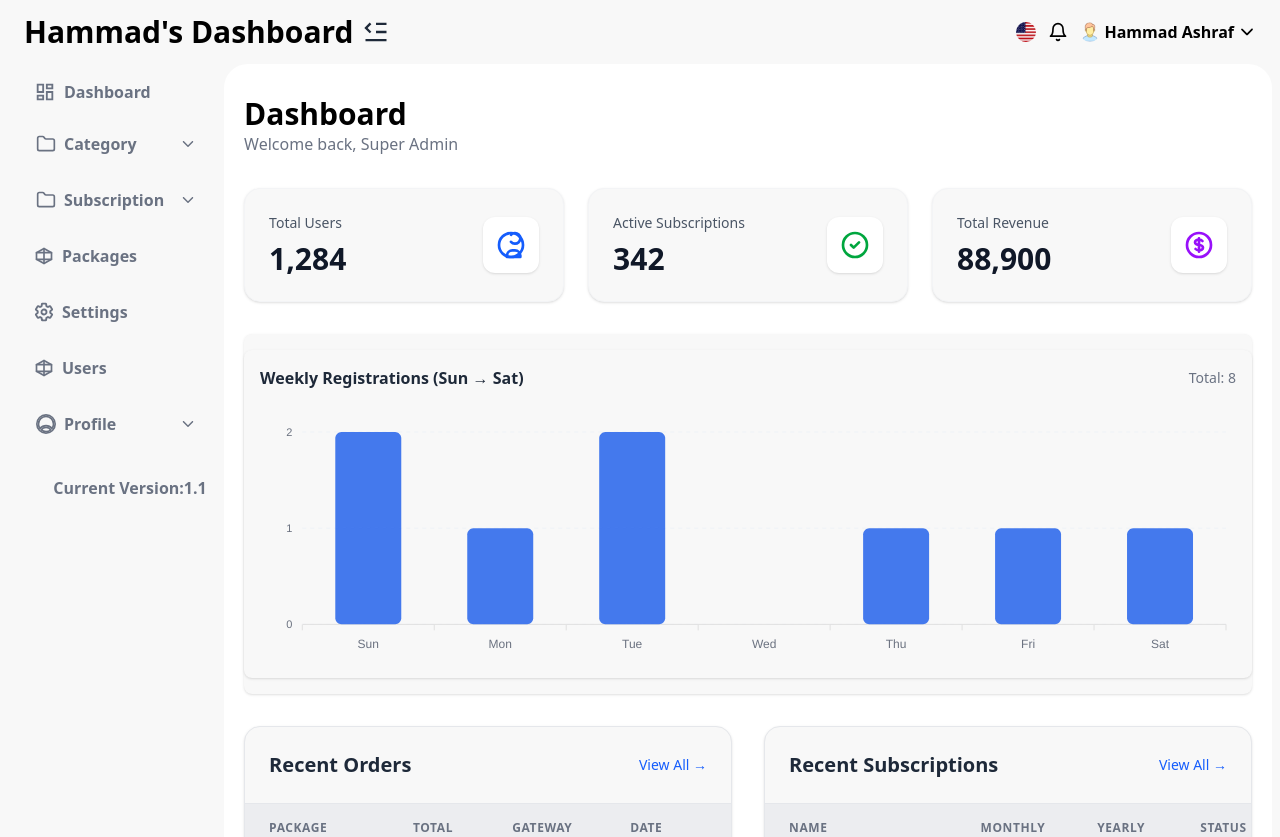
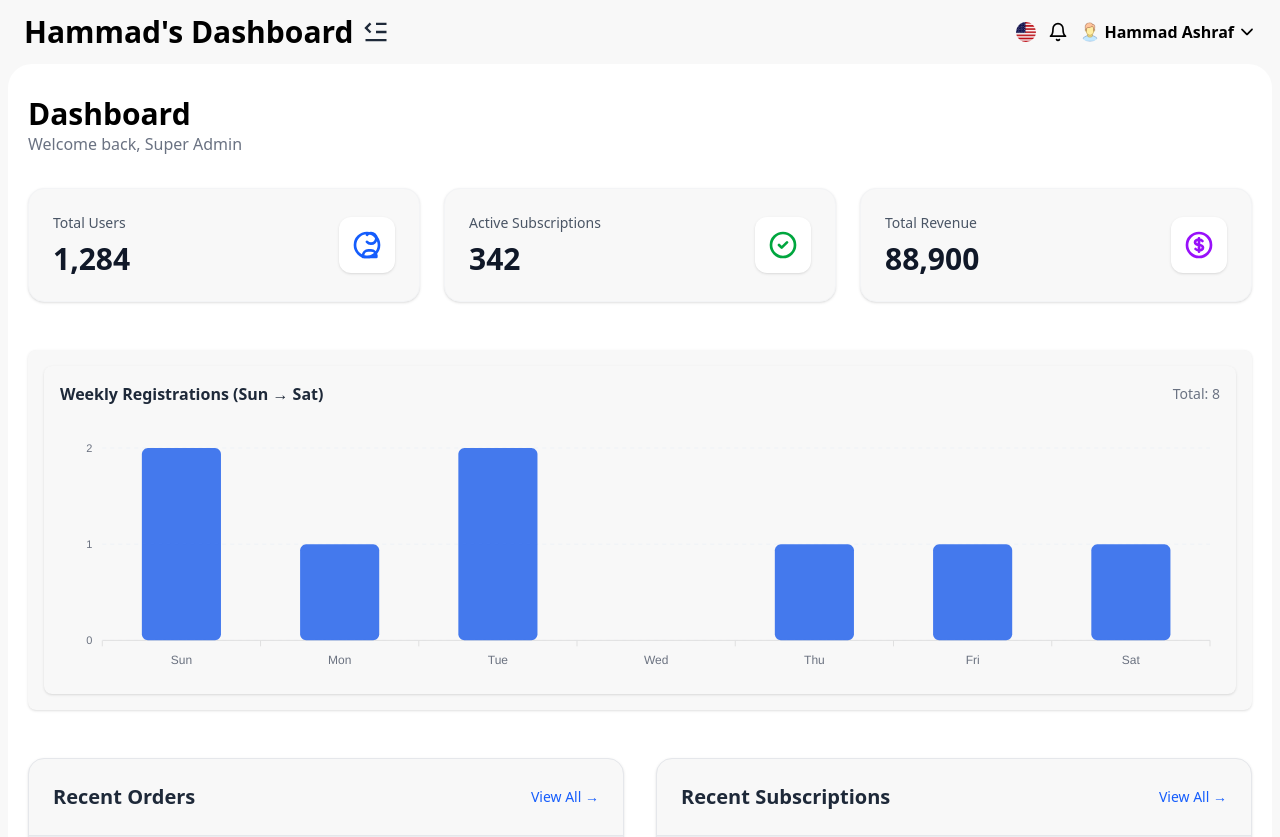
Before and after one commit to F20RSEEN1M01023H/Hammad-s-Dashboard, a React (Vite) app: page / in a window 1280 px wide. Shown: the top 837 px of the page. Built offline with nearby package versions, Linux system fonts and the light colour scheme.

Commit message:
Now Graph issue also fix and problem solved

```diff
--- a/src/App.jsx
+++ b/src/App.jsx
@@ -1,13 +1,20 @@
-import React, { useState } from "react";
+import React, { useState, useEffect } from "react";
 import Header from "./components/header/HeaderSection";
 import Sidebar from "./components/sidebar/MainSidebar";
-import DashboardContent from "./components/dashboardContent/Dashboard";
+import Dashboard from "./components/dashboardContent/Dashboard";
+import MobileSidebarPortal from "./components/sidebar/MobileSidebarPortal";
 
 const App = () => {
   const [sidebarOpen, setSidebarOpen] = useState(true);
   const [mobilesidebar, setMobileSideBar] = useState(false);
 
   const [indexOpen, setIndexOpen] = useState(false);
+
+  useEffect(() => {
+    // If you used duration-300 on sidebar, wait slightly longer
+    const t = setTimeout(() => window.dispatchEvent(new Event("resize")), 360);
+    return () => clearTimeout(t);
+  }, [mobilesidebar]);
   return (
     <div className="bg-[#F8F8F8]  w-full">
       <Header
@@ -18,6 +25,11 @@ const App = () => {
       />
       <div className="flex w-full">
         <aside className=" sticky top-16 h-[calc(100vh-4rem)] overflow-hidden">
+          <MobileSidebarPortal
+            open={mobilesidebar}
+            onClose={() => setMobileSideBar(false)}
+            topOffset={64}
+          >
             <Sidebar
               indexOpen={indexOpen}
               setIndexOpen={setIndexOpen}
@@ -25,9 +37,10 @@ const App = () => {
               mobilesidebar={mobilesidebar}
               setMobileSideBar={setMobileSideBar}
             />
+          </MobileSidebarPortal>
         </aside>
         <main className="w-full">
-          <DashboardContent />
+          <Dashboard />
         </main>
       </div>
     </div>
--- a/src/components/dashboardContent/Dashboard.jsx
+++ b/src/components/dashboardContent/Dashboard.jsx
@@ -22,8 +22,10 @@ const Dashboard = () => {
         <p className="text-gray-500">Welcome back, Super Admin</p>
         <DSectionOne />
       </section>
-      <section className="py-4  z-0   bg-[#f8f8f8] rounded-lg shadow ">
-        <ApexChart data={demoRegistrations} weekStartDate={"2025-11-16"} />
+      <section className="py-4  z-0    ">
+        <div className="chart-card chart-container w-full bg-[#f8f8f8] rounded-lg shadow p-4">
+          <ApexChart data={demoRegistrations} weekStartDate={"2025-11-16"} />
+        </div>
       </section>
       <section>
         <DSectionThree />
--- a/src/components/sidebar/MainSidebar.jsx
+++ b/src/components/sidebar/MainSidebar.jsx
@@ -7,6 +7,7 @@ const MainSidebar = ({
   sidebarOpen,
   indexOpen,
   setIndexOpen,
+  setMobileSideBar,
 }) => {
   return (
     <div className="">
@@ -14,6 +15,7 @@ const MainSidebar = ({
         mobilesidebar={mobilesidebar}
         indexOpen={indexOpen}
         setIndexOpen={setIndexOpen}
+        setMobilesidebar={setMobileSideBar}
       />
       {/* {Large Screens } */}
       <SidebarLarge
--- /dev/null
+++ b/src/components/sidebar/MobileSidebarPortal.jsx
@@ -0,0 +1,62 @@
+// src/components/ui/MobileSidebarPortal.jsx
+import React, { useEffect, useState } from "react";
+import { createPortal } from "react-dom";
+
+export default function MobileSidebarPortal({
+  open,
+  onClose,
+  children,
+  topOffset = 64, // header height in px
+}) {
+  // hooks always declared at top-level
+  const [mounted, setMounted] = useState(false);
+
+  // Deferred mount: set state asynchronously to avoid "setState synchronously within an effect" warning.
+  useEffect(() => {
+    const id = setTimeout(() => setMounted(true), 0);
+    return () => clearTimeout(id);
+  }, []);
+
+  // Manage body scroll only after we're mounted (safe DOM access)
+  useEffect(() => {
+    if (!mounted) return;
+    const original = document.body.style.overflow;
+    if (open) document.body.style.overflow = "hidden";
+    else document.body.style.overflow = original || "";
+    return () => {
+      document.body.style.overflow = original || "";
+    };
+  }, [open, mounted]);
+
+  // During SSR / before mounted on client, render nothing
+  if (!mounted) return null;
+
+  // Now safe to create portal (document exists)
+  return createPortal(
+    <>
+      <div
+        className={`fixed inset-0 bg-black/40 lg:hidden transition-opacity duration-200 ${
+          open
+            ? "opacity-100 pointer-events-auto"
+            : "opacity-0 pointer-events-none"
+        }`}
+        style={{ zIndex: 900 }}
+        onClick={onClose}
+      />
+      <div
+        className={`fixed left-0 w-64 transform transition-transform duration-300 ${
+          open ? "translate-x-0" : "-translate-x-full"
+        }`}
+        style={{
+          top: topOffset,
+          height: `calc(100vh - ${topOffset}px)`,
+          zIndex: 1000,
+          background: "#f8f9f8",
+        }}
+      >
+        {children}
+      </div>
+    </>,
+    document.body
+  );
+}
--- a/src/components/sidebar/SidebarSmall.jsx
+++ b/src/components/sidebar/SidebarSmall.jsx
@@ -11,7 +11,7 @@ const SidebarSmall = ({
     <div className="">
       {mobilesidebar && (
         <div
-          className={` fixed top-16 left-0  h-screen bg-[#f8f9f8] pt-5  lg:hidden ${
+          className={` fixed top-16 left-0  h-screen bg-[#f8f8f8] pt-5  lg:hidden ${
             mobilesidebar ? "translate-x-0" : "-translate-x-full"
           }`}
         >
--- a/src/index.css
+++ b/src/index.css
@@ -1 +1,29 @@
 @import "tailwindcss";
+
+/* ---------- global overrides to keep apexcharts under overlays ---------- */
+
+/* Ensure apex charts elements don't create a higher stacking context */
+.apexcharts-canvas,
+.apexcharts-svg,
+.apexcharts-inner,
+.apexcharts-series,
+.apexcharts-area,
+.apexcharts-bar-series,
+.apexcharts-bar {
+    position: relative !important;
+    z-index: 0 !important;
+}
+
+/* If chart uses <rect> or groups, make sure children stay at base level */
+.apexcharts-svg * {
+    vector-effect: non-scaling-stroke;
+    z-index: 0 !important;
+}
+
+/* Ensure chart container is not above overlays */
+.chart-card,
+.chart-container {
+    position: relative;
+    z-index: 10;
+    /* lower than sidebar z */
+}
```
Lines whose indentation alone changed are shown as unchanged.
